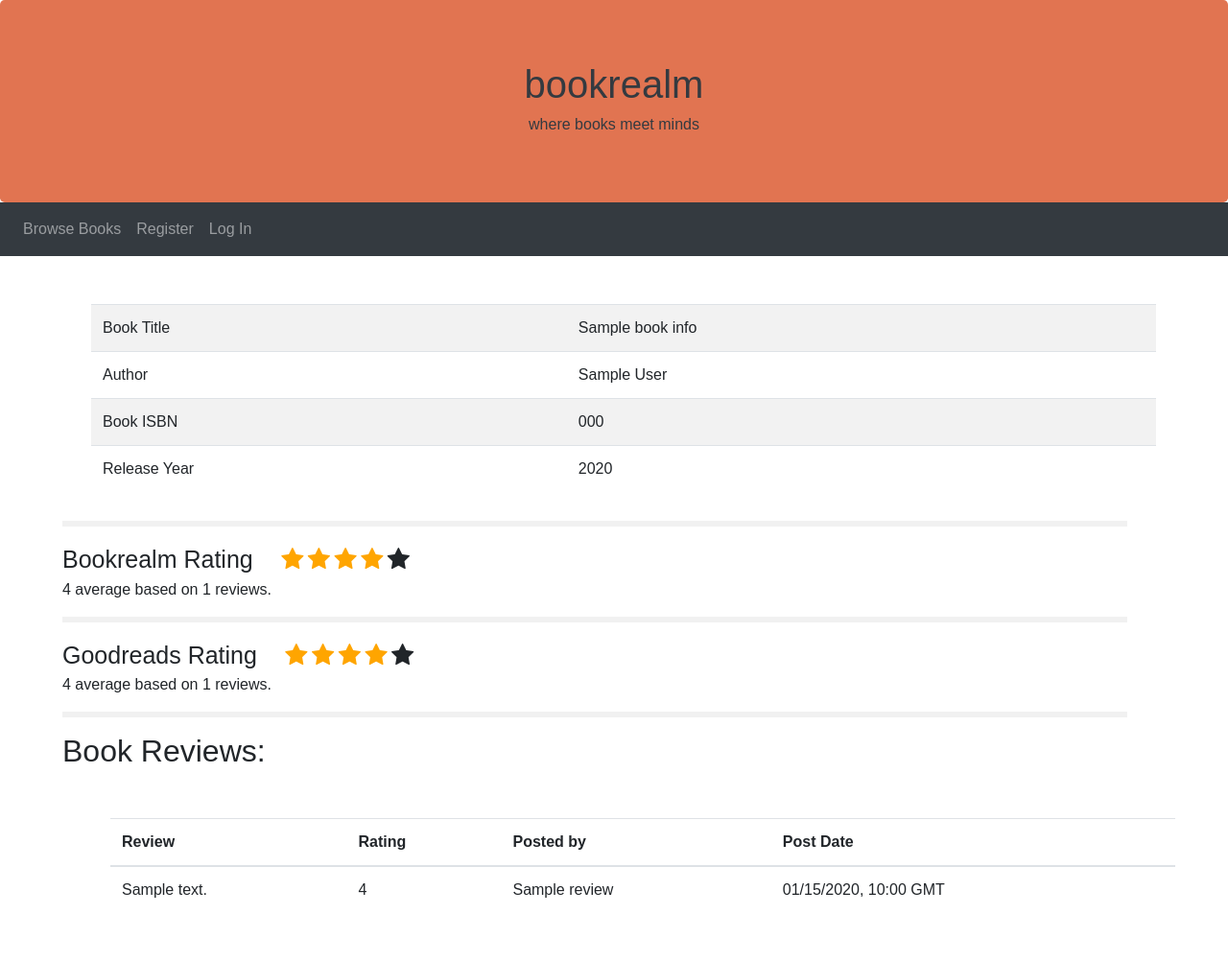
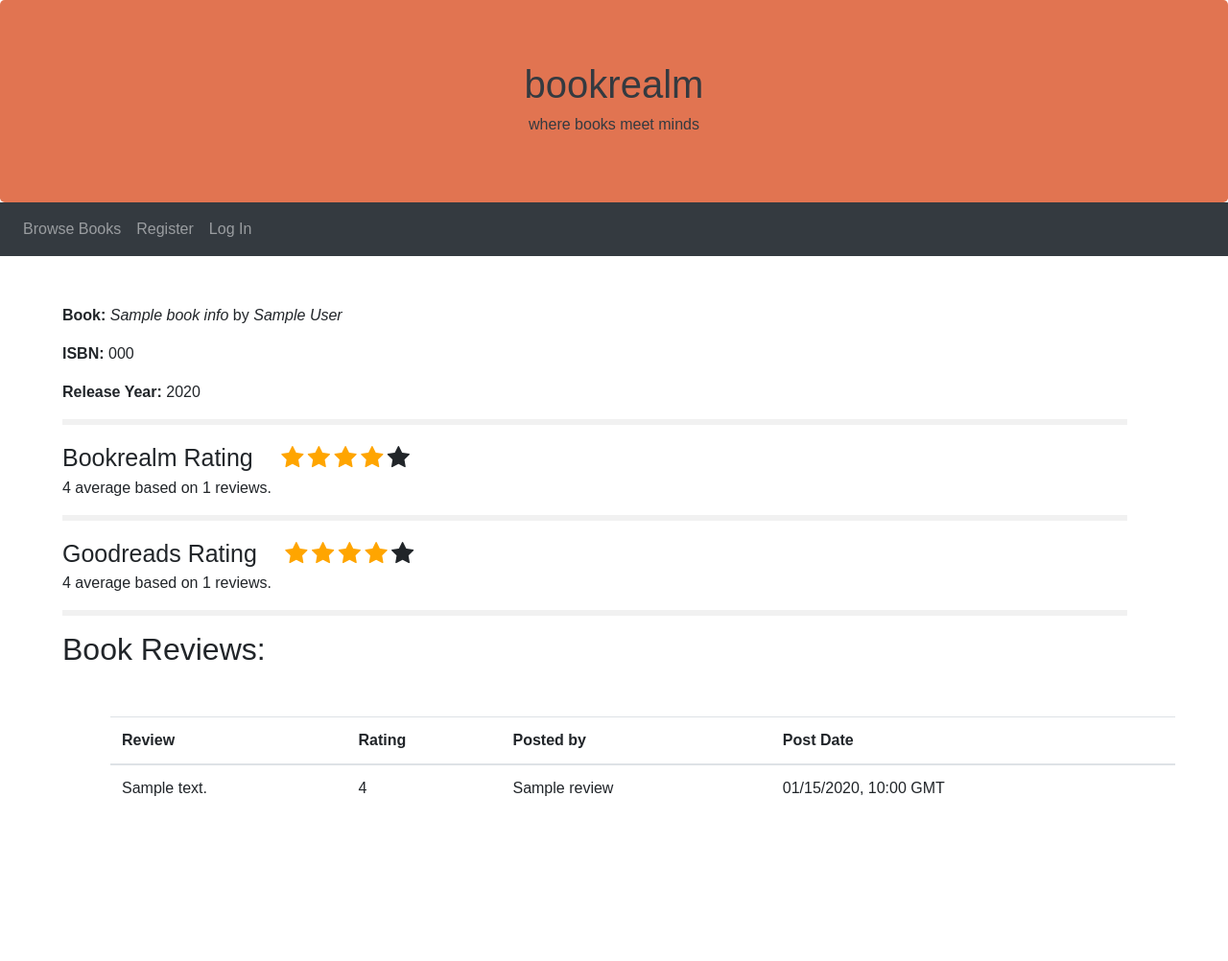
Before and after one commit to aitabuzaid/bookrealm, a Flask app: template bookrealm/templates/books/book.html in a window 1280 px wide. Shown: the whole page at 96% size. After the commit the page ends 830 px from the top, so only its background shows below. Run offline with Flask 2, Linux system fonts and the light colour scheme; the template is opened without the code that fills it: most values are stand-ins (such as "Sample title", 1, 10 or a date in 2020); some libraries are stand-ins or nearby versions.

Commit message:
feat: changed book display

```diff
--- a/bookrealm/templates/books/book.html
+++ b/bookrealm/templates/books/book.html
@@ -1,28 +1,10 @@
 {% extends "layout.html" %}
 {% block content %}
     <div class="container">
-        <table id="myTable2" class="table table-striped" style="width:100%; padding:30px; margin: 30px;">
-            <thead>
-            </thead>
-            <tbody>
-            <tr>
-                <td>Book Title</td>
-                <td>{{ book_info['title'] }}</td>
-            </tr>
-            <tr>
-                <td>Author</td>
-                <td>{{ book_info['author'] }}</td>
-            </tr>
-            <tr>
-                <td>Book ISBN</td>
-                <td>{{ book_info['isbn'] }}</td>
-            </tr>
-            <tr>
-                <td>Release Year</td>
-                <td>{{ book_info['year'] }}</td>
-            </tr>
-            </tbody>
-        </table>
+        <p><strong>Book:</strong> <i>{{ book_info['title'] }}</i>
+            by <i>{{ book_info['author'] }}</i></p>
+        <p><strong>ISBN:</strong> {{ book_info['isbn'] }}</p>
+        <p><strong>Release Year:</strong> {{ book_info['year'] }}</p>
 
         <hr style="border:3px solid #f1f1f1">
         <span class="heading">Bookrealm Rating</span>
```
